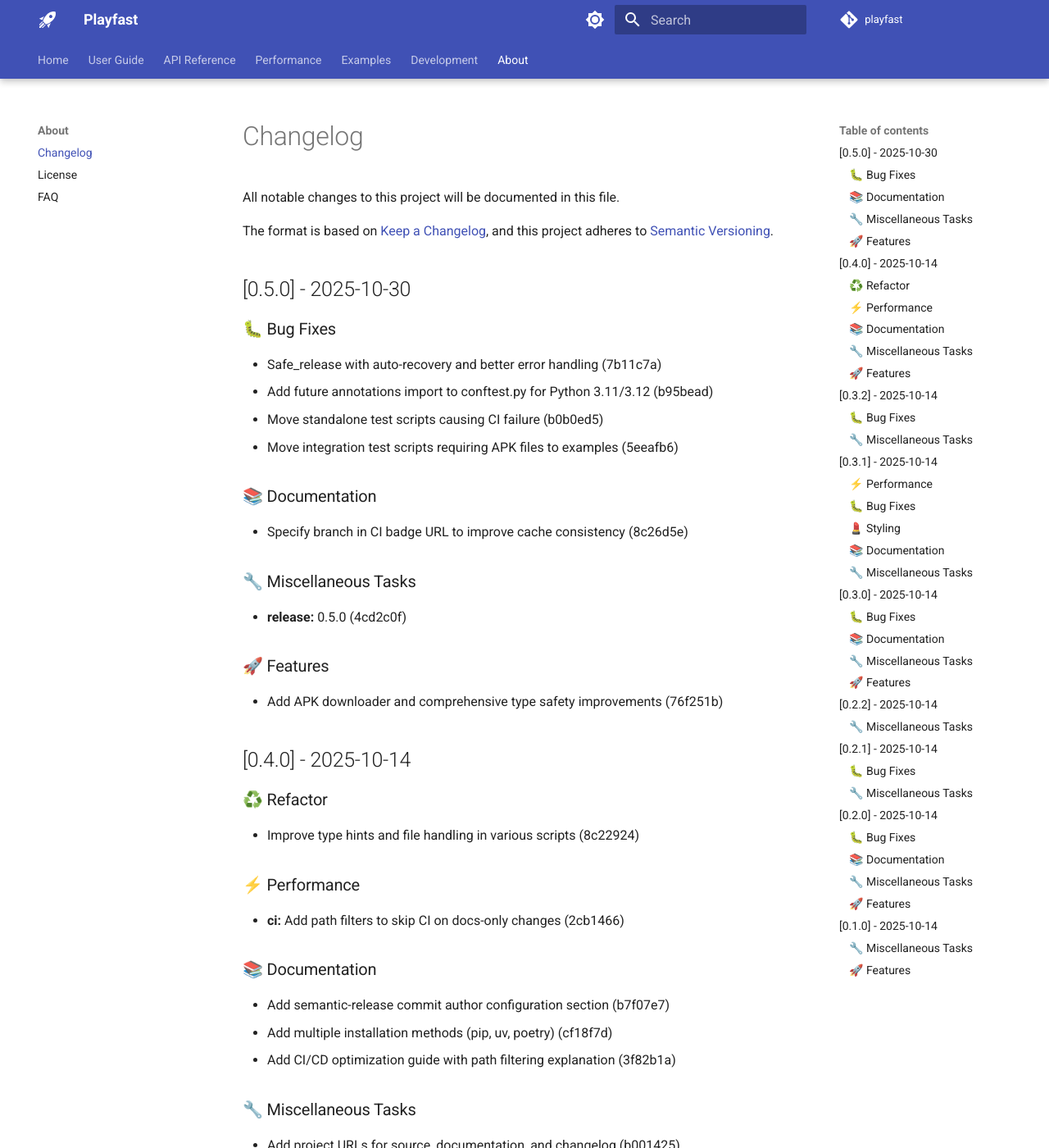
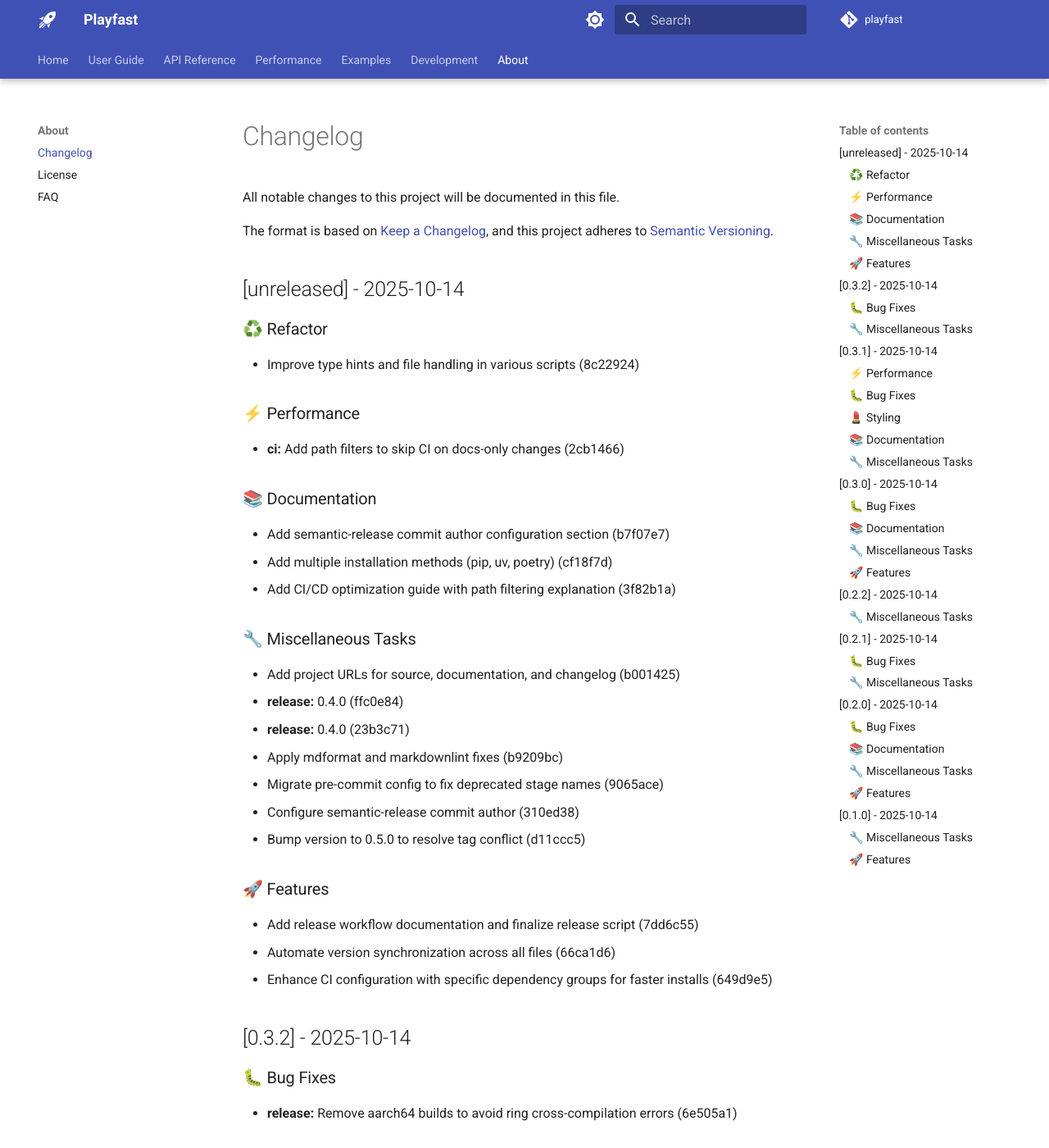
Before and after one commit to mixL1nk/playfast, an MkDocs documentation site: the page built from docs/changelog.md, in a window 1280 px wide and 1400 px high. Shown: the whole window at 82% size. Built offline with MkDocs 1.6.1 and Material for MkDocs 9.7.7, drawn with Linux system fonts in a browser that asks for light colours; comment, search, counter and statistics services are not loaded; the version menu is left out.

Commit message:
Revert "chore(release): 0.5.0"
This reverts commit 1e7d0a3334d6b5eadbf0f9f2e3ab0a27b1b29e65.

```diff
--- a/Cargo.toml
+++ b/Cargo.toml
@@ -1,6 +1,6 @@
 [package]
 name = "playfast"
-version = "0.5.0"
+version = "0.4.0"
 edition = "2021"
 
 [lib]
--- a/docs/changelog.md
+++ b/docs/changelog.md
@@ -5,28 +5,7 @@ All notable changes to this project will be documented in this file.
 The format is based on [Keep a Changelog](https://keepachangelog.com/en/1.0.0/),
 and this project adheres to [Semantic Versioning](https://semver.org/spec/v2.0.0.html).
 
-## [0.5.0] - 2025-10-30
-
-### 🐛 Bug Fixes
-
-- Safe_release with auto-recovery and better error handling (7b11c7a)
-- Add future annotations import to conftest.py for Python 3.11/3.12 (b95bead)
-- Move standalone test scripts causing CI failure (b0b0ed5)
-- Move integration test scripts requiring APK files to examples (5eeafb6)
-
-### 📚 Documentation
-
-- Specify branch in CI badge URL to improve cache consistency (8c26d5e)
-
-### 🔧 Miscellaneous Tasks
-
-- **release:** 0.5.0 (4cd2c0f)
-
-### 🚀 Features
-
-- Add APK downloader and comprehensive type safety improvements (76f251b)
-
-## [0.4.0] - 2025-10-14
+## [unreleased] - 2025-10-14
 
 ### ♻️ Refactor
 
--- a/pyproject.toml
+++ b/pyproject.toml
@@ -1,6 +1,6 @@
 [project]
 name = "playfast"
-version = "0.5.0"
+version = "0.4.0"
 description = "Playfast - Lightning-Fast Google Play Store Scraper"
 readme = "README.md"
 authors = [
```
Also changed, not shown: CHANGELOG.md (+1 -22 lines), 1 other file.
